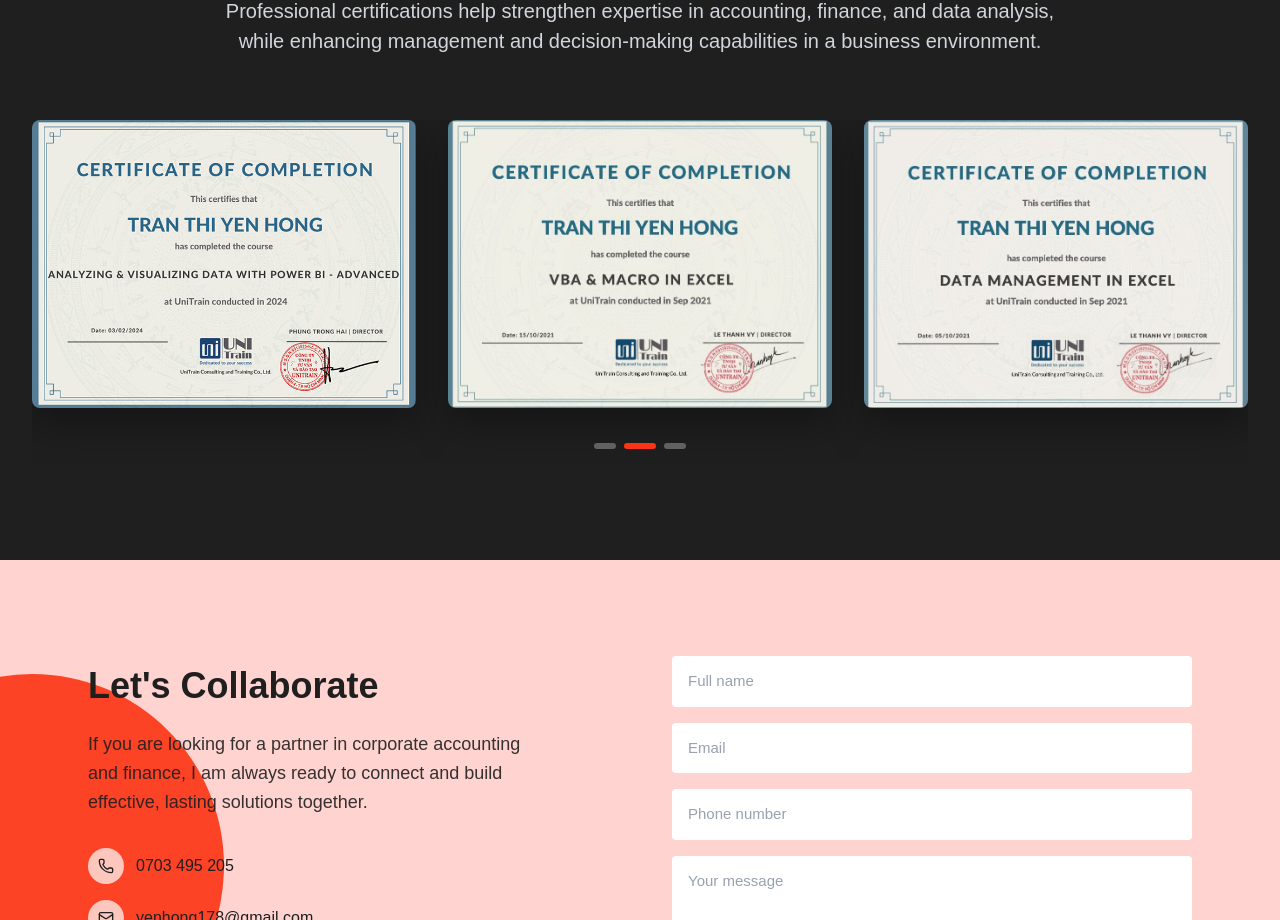
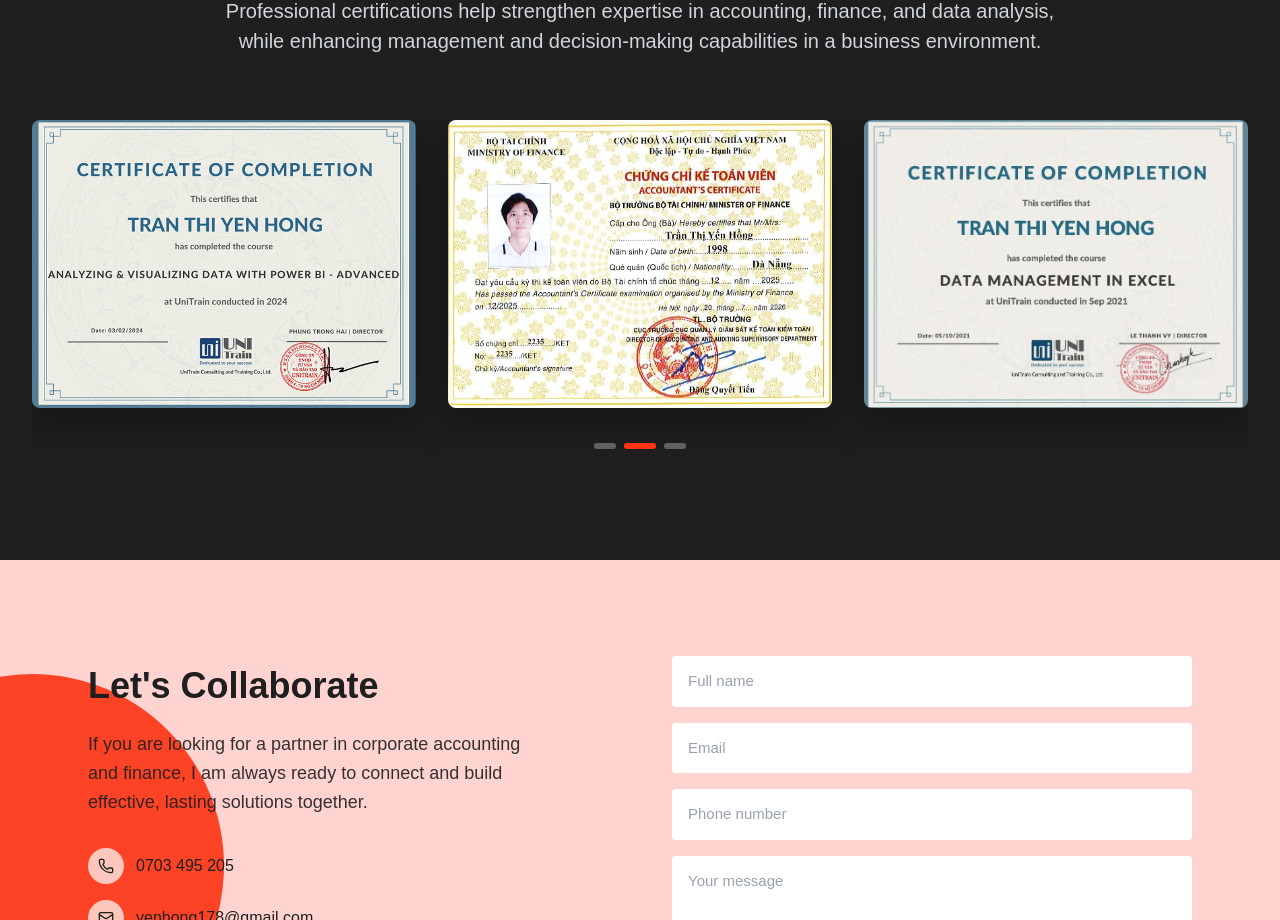
Before and after one commit to giabaobeplus/cv-yen-hong, a React (Vite) app: page / in a window 1280 px wide. Shown: the part 3700-4620 px from the top of the page. Built offline with nearby package versions, Linux system fonts and the light colour scheme.

Commit message:
update certificate

```diff
--- a/src/data/certificates.js
+++ b/src/data/certificates.js
@@ -6,20 +6,23 @@ export const certificatesIntro = [
 
 export const certificatesList = [
     {
-        id: "certificate-1",
-        title: "Accounting Practice Certificate (APC)",
-        image: "/certificates/certificate-1.png",
+        id: "certificate-3",
+        title: "Tax Agent Practicing Certificate",
+        image: "/certificates/certificate-3.png",
     },
+
     {
         id: "certificate-2",
         title: "Chief Accountant Certificate",
         image: "/certificates/certificate-2.png",
     },
+
     {
-        id: "certificate-3",
-        title: "Tax Agent Practicing Certificate",
-        image: "/certificates/certificate-3.png",
+        id: "certificate-1",
+        title: "Accounting Practice Certificate (APC)",
+        image: "/certificates/certificate-1.png",
     },
+
     {
         id: "certificate-4",
         title: "Bachelor of Accounting",
```
